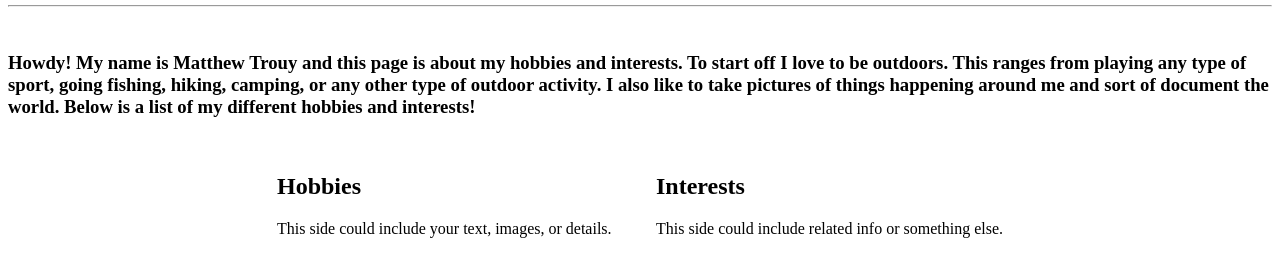
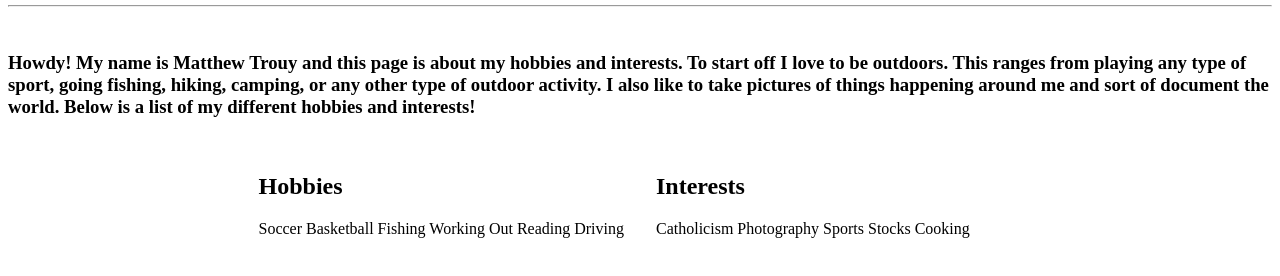
Before and after one commit to mtrouy/Matthew-Trouy.github.io, a plain HTML site: page index.html in a window 1280 px wide. Shown: the part 88-364 px from the top of the page. Drawn offline with Linux system fonts and the light colour scheme.

Commit message:
Update index.html

```diff
--- a/index.html
+++ b/index.html
@@ -21,11 +21,24 @@
       <tr>
     <td style="width:50%; vertical-align:top; padding:15px;">
       <h2>Hobbies</h2>
-      <p>This side could include your text, images, or details.</p>
+      <p>
+        Soccer
+        Basketball
+        Fishing
+        Working Out
+        Reading
+        Driving
+      </p>
     </td>
     <td style="width:50%; vertical-align:top; padding:15px;">
       <h2>Interests</h2>
-      <p>This side could include related info or something else.</p>
+      <p>
+       Catholicism
+       Photography
+       Sports
+       Stocks
+       Cooking
+      </p>
     </td>
   </tr>
 
```
